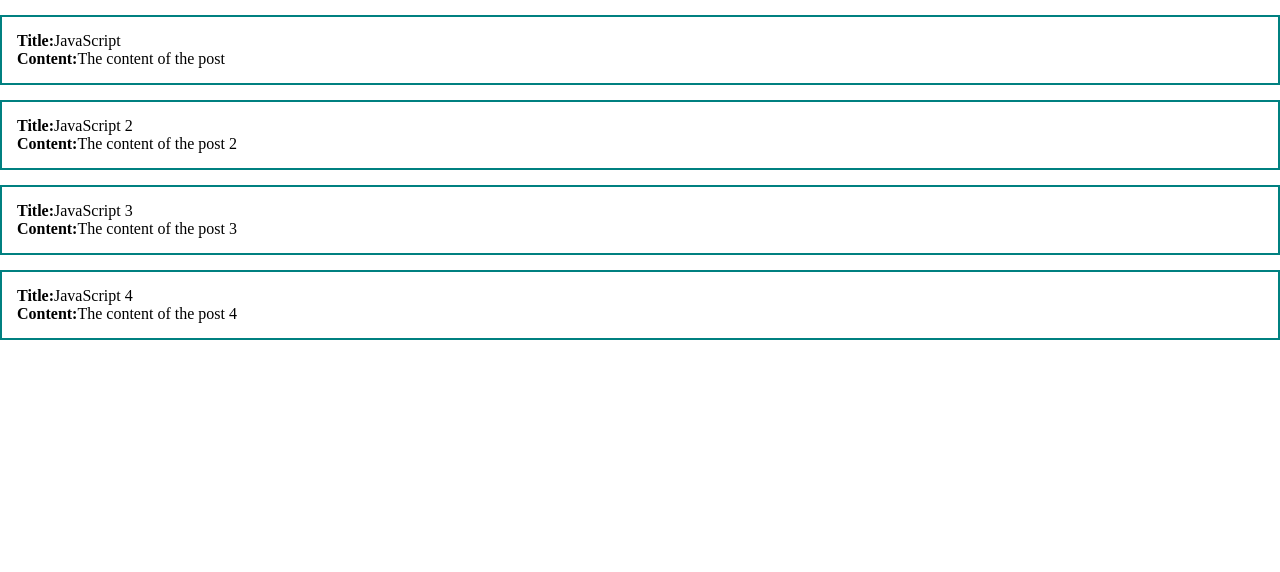
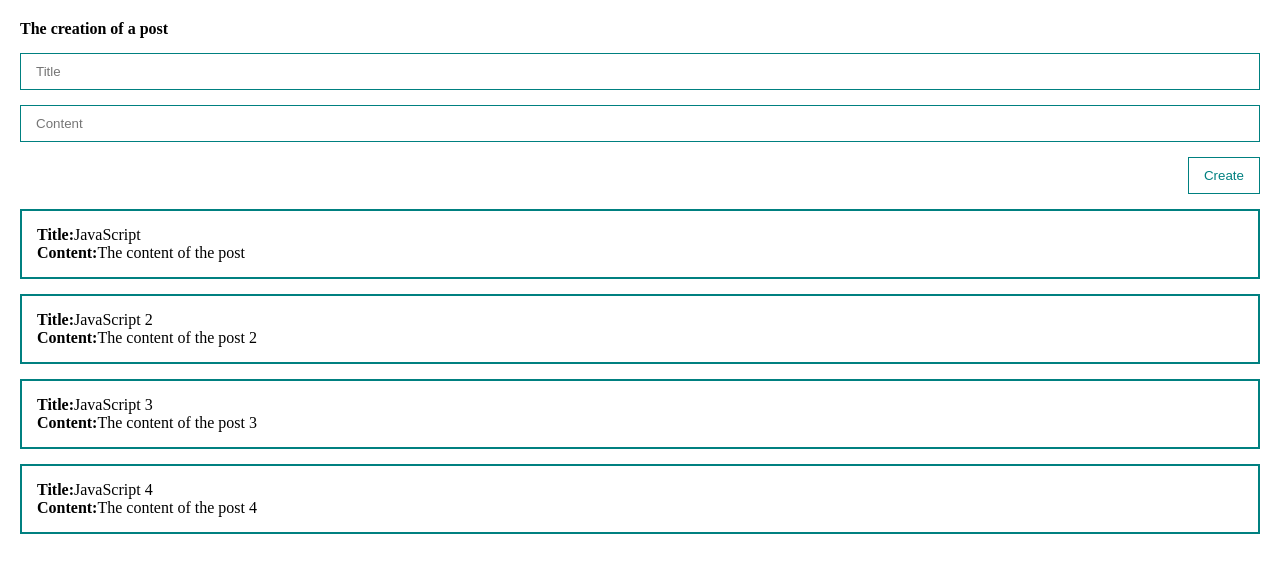
Before and after one commit to dolerami/vue3-rapid-course, a Vue app: page / in a window 1280 px wide. Shown: the top 572 px of the page. Built offline with nearby package versions, Linux system fonts and the light colour scheme.

Commit message:
creating & styling a form for making new posts

```diff
--- a/src/App.vue
+++ b/src/App.vue
@@ -1,5 +1,11 @@
 <template>
-  <div>
+  <div class="app">
+    <form>
+      <h4>The creation of a post</h4>
+      <input class="input" type="text" placeholder="Title">
+      <input class="input" type="text" placeholder="Content">
+      <button class="btn">Create</button>
+    </form>
     <div class="post" v-for="post in posts">
 <!--    We have a directive v-for, which is the same as "foreach" in JS, so it's making a loop and checking each element inside-->
 <!--    Usually we're setting the arrays' and objects' names in plural-->
@@ -65,6 +71,24 @@
   /*In this case the content of the element will get smaller*/
 }
 
+.app{
+  padding: 20px;
+}
+
+form{
+  display:flex;
+  flex-direction: column;
+}
+
+.btn{
+  margin-top: 15px;
+  align-self: flex-end;
+  padding: 10px 15px;
+  background: none;
+  color: teal;
+  border: 1px solid teal;
+}
+
 .post{
   padding:15px;
   border:2px solid teal;
@@ -72,6 +96,12 @@
 }
 /*We can refer to the object by it's class just writing .(object class), also by id - #(object id)*/
 
+.input{
+  width: 100%;
+  border: 1px solid teal;
+  padding: 10px 15px;
+  margin-top: 15px;
+}
 /*When we write *{}, that means that the styles inside the {} will refer to the whole file*/
 /*So it will not work if we have scoped in the style tag*/
 /*And in the style section we write the CSS of the project*/
```
